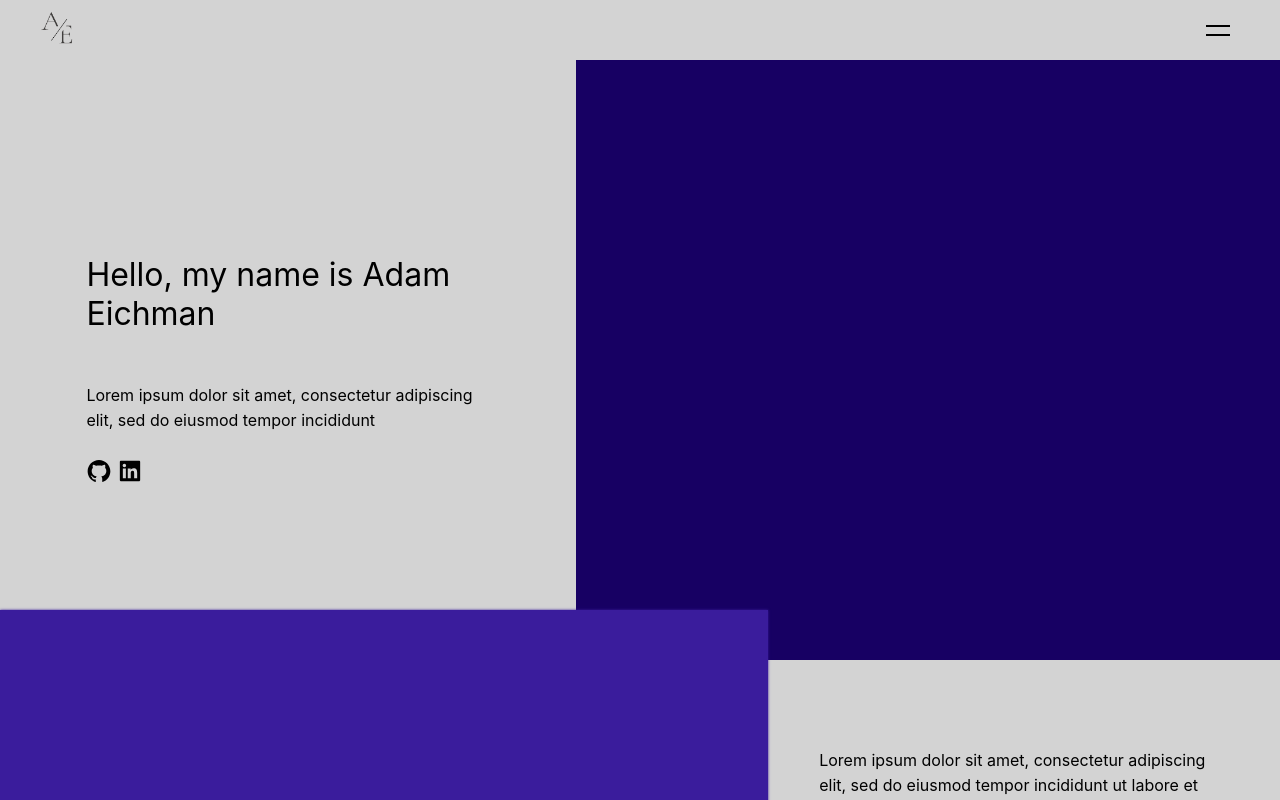
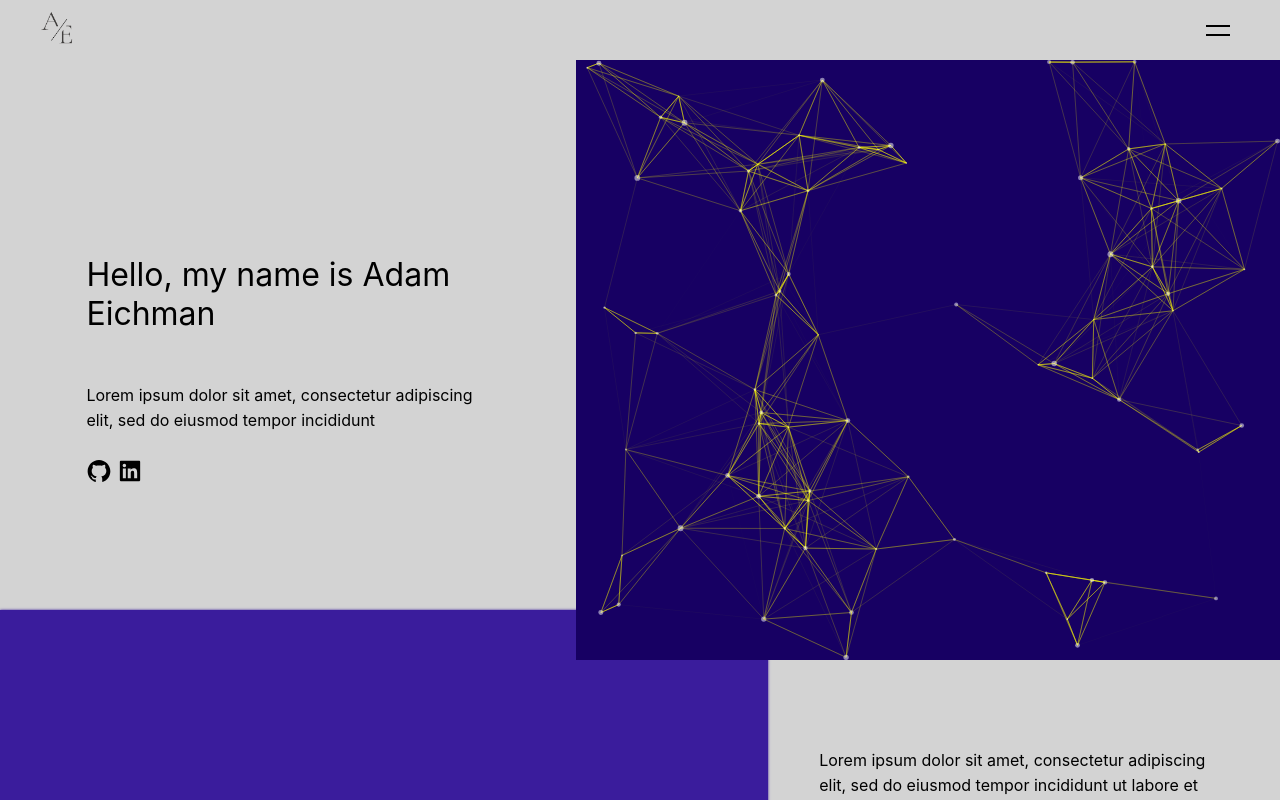
Before and after one commit to aeichman/Portfolio, a React (Create React App) app in the folder portfolio/: page / in a window 1280 px wide. Shown: the top 800 px of the page. Built offline with nearby package versions, Linux system fonts and the light colour scheme.

Commit message:
Adding Header Animation

```diff
--- a/portfolio/package.json
+++ b/portfolio/package.json
@@ -16,7 +16,9 @@
     "react-reveal": "^1.2.2",
     "react-router-dom": "^6.14.1",
     "react-scripts": "5.0.1",
+    "react-tsparticles": "^2.11.0",
     "react-type-animation": "^3.1.0",
+    "tsparticles-slim": "^2.11.0",
     "web-vitals": "^2.1.4"
   },
   "scripts": {
--- a/portfolio/src/App.css
+++ b/portfolio/src/App.css
@@ -8,6 +8,13 @@
 .intro-wrapper {
   display: flex;
   justify-content: space-between;
+  #tsparticles {
+  width: 100%;
+  height: 100%;
+  position: absolute;
+  top: 0;
+  left: 0;
+}
 }
 
 .intro-wrapper .intro-text {
@@ -60,6 +67,14 @@
   background-color: #170063;
   height: 600px;
   width: 55%;
+  position: relative;
+  overflow: hidden;
+}
+
+#tsparticles {
+  width: 50%;
+  height: 50%;
+  position: relative;
 }
 
 .about-wrapper {
--- a/portfolio/src/Header.js
+++ b/portfolio/src/Header.js
@@ -1,10 +1,21 @@
 import './App.css';
+import { useCallback } from "react";
 import { TypeAnimation } from 'react-type-animation';
 import { AiFillGithub, AiFillLinkedin } from "react-icons/ai";
-
+import Particles from "react-particles";
+import { loadSlim } from "tsparticles-slim";
 
 
 const Header = () => {
+    const particlesInit = useCallback(async engine => {
+        console.log(engine);
+        await loadSlim(engine);
+    }, []);
+
+    const particlesLoaded = useCallback(async container => {
+        await console.log(container);
+    }, []);
+
     return (
         <div className='intro-wrapper'>
             <div className='intro-text'>
@@ -32,7 +43,78 @@
             </div>
 
             </div>
-            <div className='intro-graphic'></div>
+            <div className='intro-graphic'>
+                <Particles
+                    id="tsparticles"
+                    init={particlesInit}
+                    loaded={particlesLoaded}
+                    options={{
+                        fpsLimit: 120,
+                        interactivity: {
+                            events: {
+                                onClick: {
+                                    enable: true,
+                                    mode: "push",
+                                },
+                                onHover: {
+                                    enable: true,
+                                    mode: "repulse",
+                                },
+                                resize: true,
+                            },
+                            modes: {
+                                push: {
+                                    quantity: 4,
+                                },
+                                repulse: {
+                                    distance: 100,
+                                    duration: 0.4,
+                                },
+                            },
+                        },
+                        fullScreen: { enable: false },
+                        particles: {
+                            color: {
+                                value: "#ffffff",
+                            },
+                            links: {
+                                color: "#FFFF00",
+                                distance: 150,
+                                enable: true,
+                                opacity: 0.5,
+                                width: 1,
+                            },
+                            move: {
+                                direction: "none",
+                                enable: true,
+                                outModes: {
+                                    default: "bounce",
+                                },
+                                random: false,
+                                speed: 3,
+                                straight: false,
+                            },
+                            number: {
+                                density: {
+                                    enable: true,
+                                    area: 650,
+                                },
+                                value: 125,
+                            },
+                            opacity: {
+                                value: 0.5,
+                            },
+                            shape: {
+                                type: "circle",
+                            },
+                            size: {
+                                value: { min: 0.5, max: 3},
+                            },
+                        },
+                        detectRetina: true,
+                    }}
+                />
+            </div>
         </div>
       )
 }
```
Also changed, not shown: 1 other file (tests, documents, lock files or other folders).
